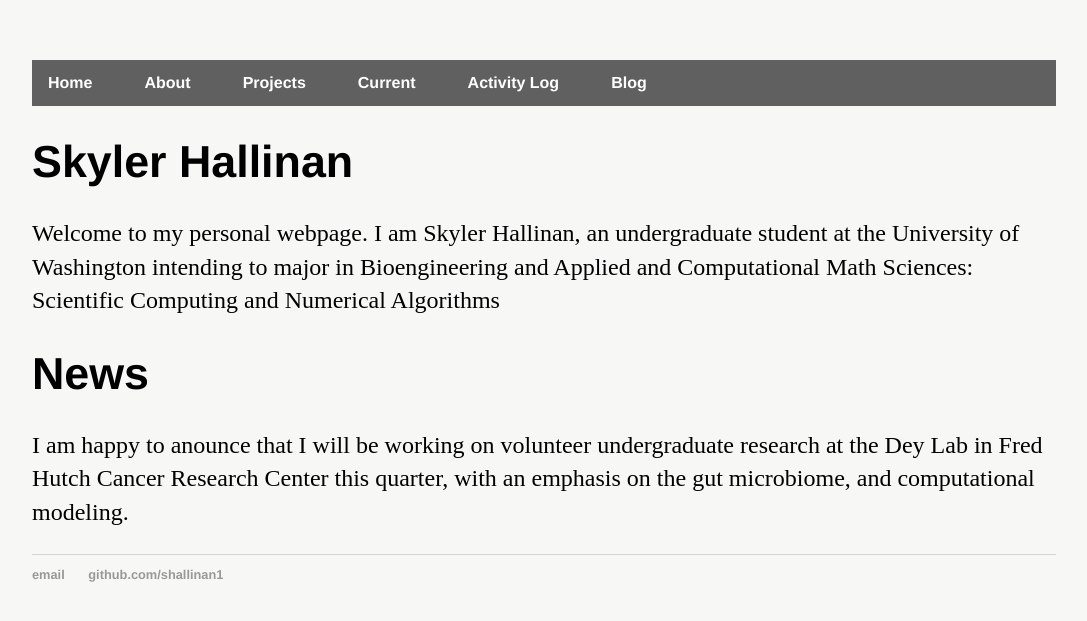
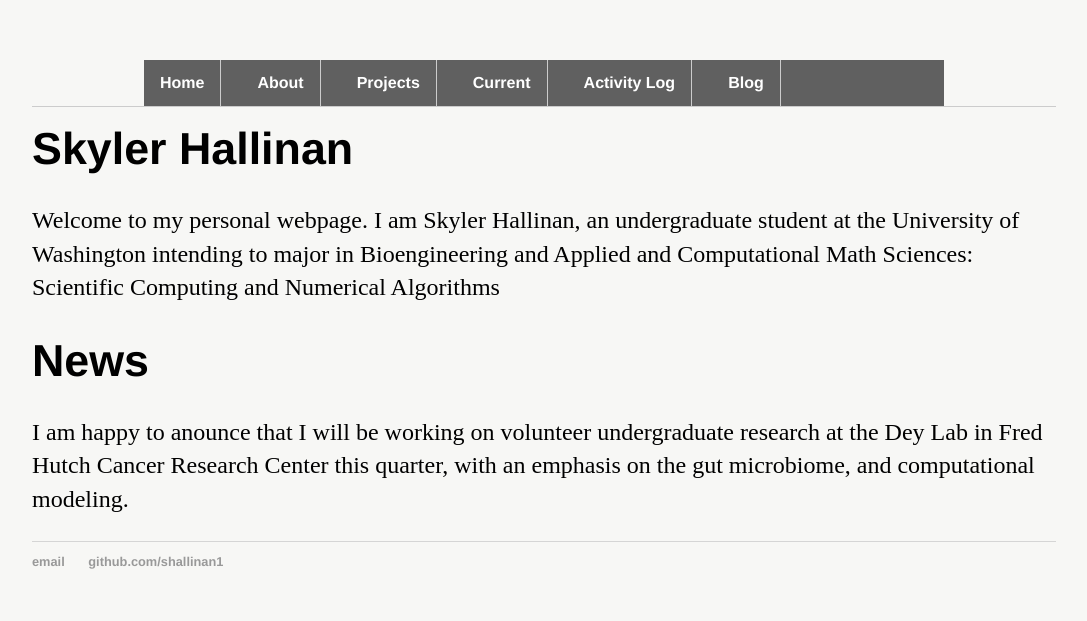
Before and after one commit to shallinan1/shallinan1.github.io, a Jekyll site: the page built from index.md, in a window 1280 px wide. Shown: the top 621 px of the page, without its empty margins (96-1183 px from the left). Built offline with Jekyll 4.4.1, drawn with Linux system fonts in a browser that asks for light colours; our own code applies the rules of GitHub Pages for plain Markdown files.

Commit message:
big changes to css

```diff
--- a/css/main.css
+++ b/css/main.css
@@ -1,11 +1,16 @@
 #globalNav {
-
+	width: 100%;
+	float: left;
+	margin: 0 0 1em 0;
+	padding: 0;
+	border-bottom: 1px solid #ccc;
 }
 
 	#globalNav ul {
 		list-style-type: none;
+		width: 800px;
 		padding: 0;
-		margin: 0;
+		margin: 0 auto;
 		top: 0;
 		overflow: hidden;
 		position: -webkit-sticky;
@@ -30,6 +35,7 @@
 		font-size: 1em;
 		color: #FFFFFF;
 		text-decoration: none;
+		border-right: 1px solid #ccc;
 	}
 
 	#nav li:first-child a {
```
